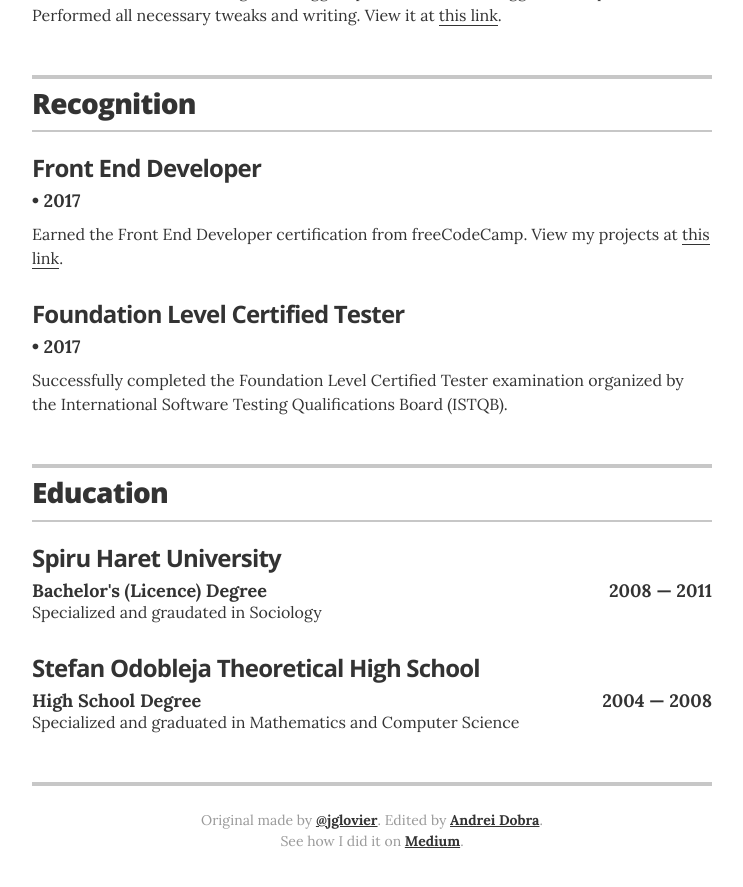
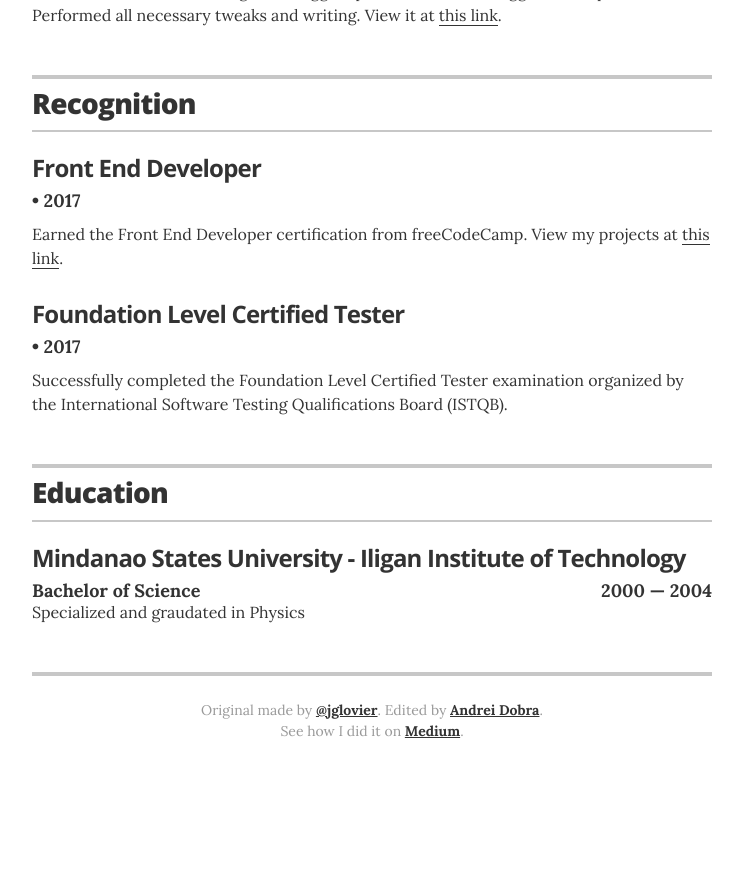
Before and after one commit to daddyawesome/daddyawesome.github.io, a Jekyll site: the page built from index.html, in a window 1280 px wide and 900 px high, scrolled down 2446 px. Shown: the top 887 px of the window, without its empty margins (268-1011 px from the left). Built offline with Jekyll 4.4.1, drawn with Linux system fonts in a browser that asks for light colours; nearby versions of some CDN libraries; after the commit the page ends 3236 px from its top, so only the background shows below that.

Commit message:
Update education.yml

```diff
--- a/_data/education.yml
+++ b/_data/education.yml
@@ -1,12 +1,12 @@
 # College
-- degree: Bachelor's (Licence) Degree
-  uni: Spiru Haret University
-  year: 2008 &mdash; 2011
+- degree: Bachelor of Science
+  uni: Mindanao States University - Iligan Institute of Technology
+  year: 2000 &mdash; 2004
   awards:
-  summary: Specialized and graudated in Sociology
+  summary: Specialized and graudated in Physics
 
 #High-school
-- degree: High School Degree
-  uni: Stefan Odobleja Theoretical High School
-  year: 2004 &mdash; 2008
-  summary: Specialized and graduated in Mathematics and Computer Science
+#- degree: High School Degree
+#  uni: Stefan Odobleja Theoretical High School
+#  year: 2004 &mdash; 2008
+#  summary: Specialized and graduated in Mathematics and Computer Science
```
